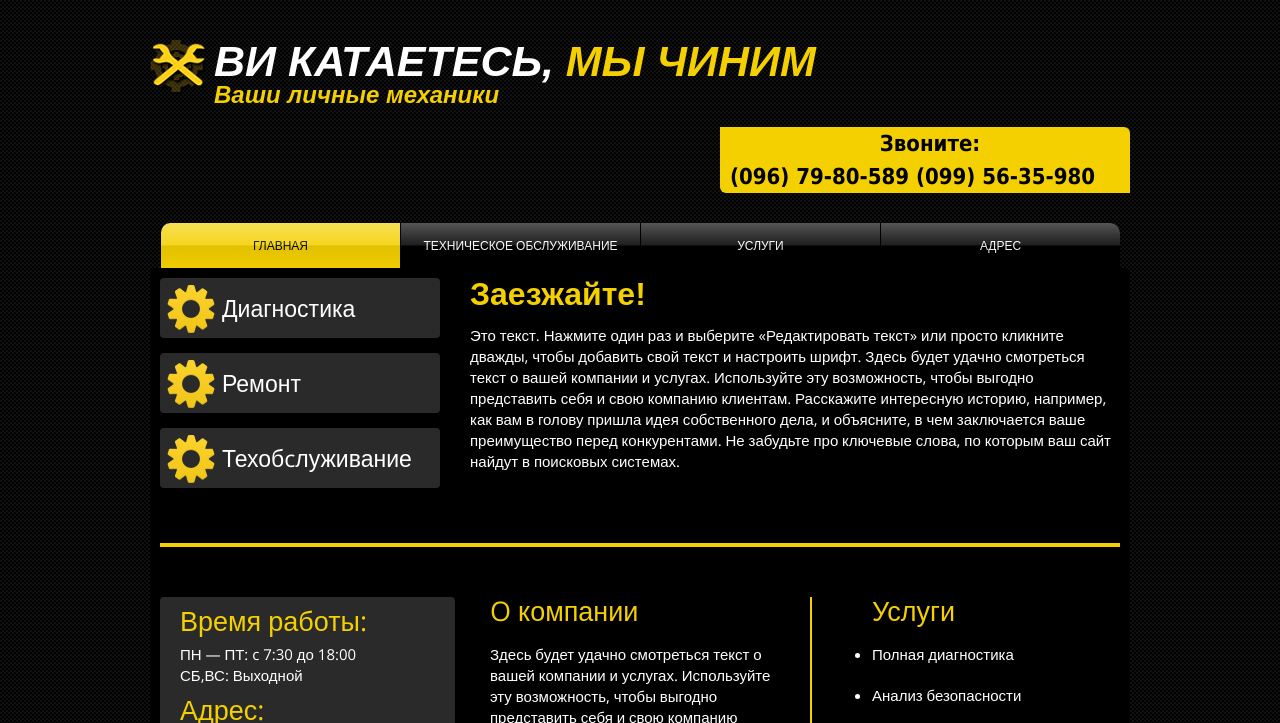
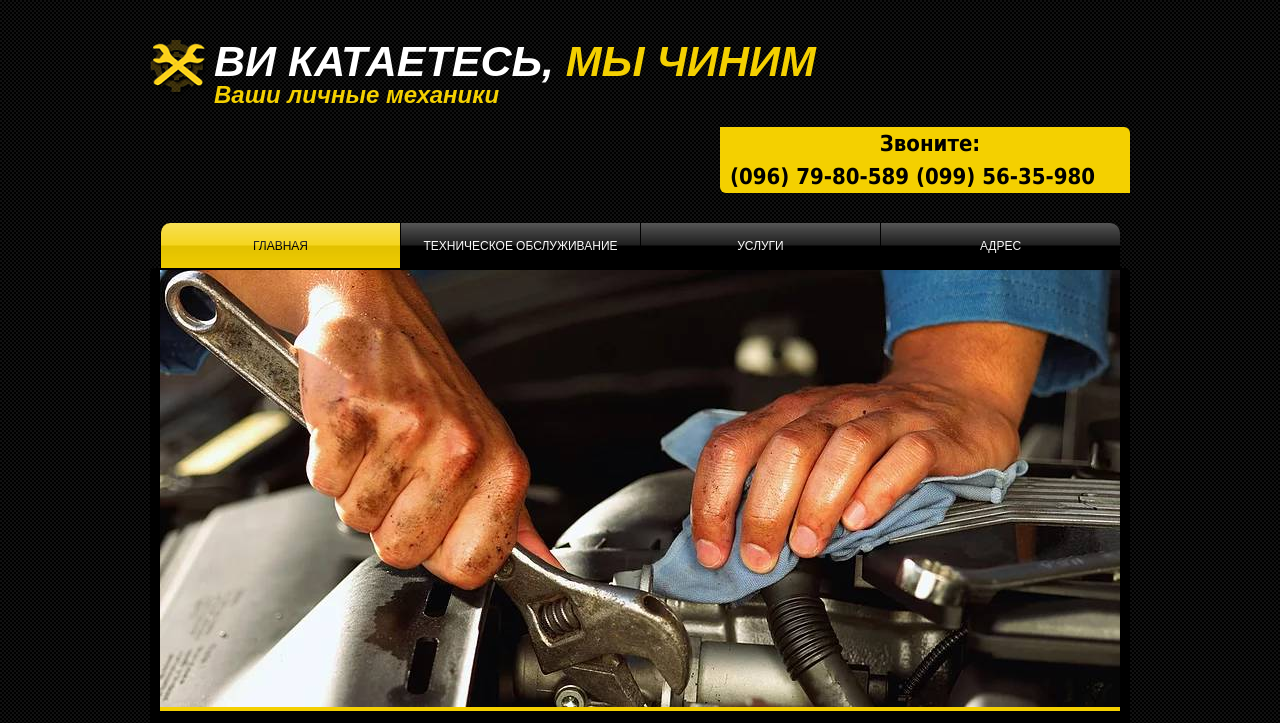
Before and after one commit to mmotuz/car-service, a plain HTML site: page index.html in a window 1280 px wide. Shown: the top 723 px of the page. Drawn offline with nearby package versions, Linux system fonts and the light colour scheme.

Commit message:
add placeholder for gallery

```diff
--- a/css/home.css
+++ b/css/home.css
@@ -1,8 +1,17 @@
 .home{
     background-color: #000;
     border-radius: 5px;
-    padding: 10px;
+    padding: 2px 10px 10px 10px;
     overflow: hidden;
+}
+
+.gallery{
+    margin-bottom: 30px;
+    border-bottom: 4px solid #F4D000;
+}
+
+.gallery img{
+    display: block;
 }
 
 .menu{
--- a/index.html
+++ b/index.html
@@ -29,6 +29,10 @@
     </ul>
 </header>
 <div class="home">
+    <!-- placeholder for images gallery of company services-->
+    <div class="gallery">
+        <img src="images/example_photo.jpg" width="960" height="437">
+    </div>
     <div class="welcome">
         <ul class="menu">
             <li>Диагностика</li>
@@ -43,7 +47,6 @@
             </p>
         </div>
     </div>
-
     <div class="shortInfo">
         <div class="aboutCompany">
             <div class="general">
```
Also changed, not shown: images/example_photo.jpg (added).
